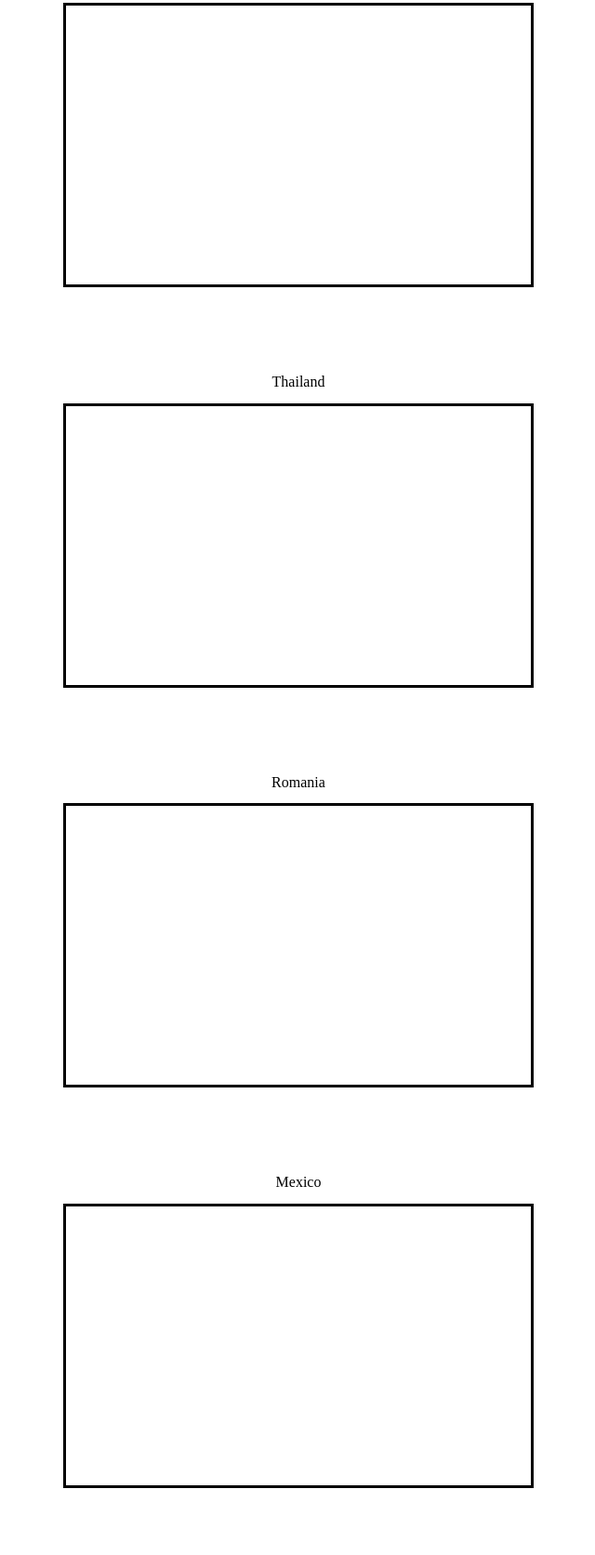
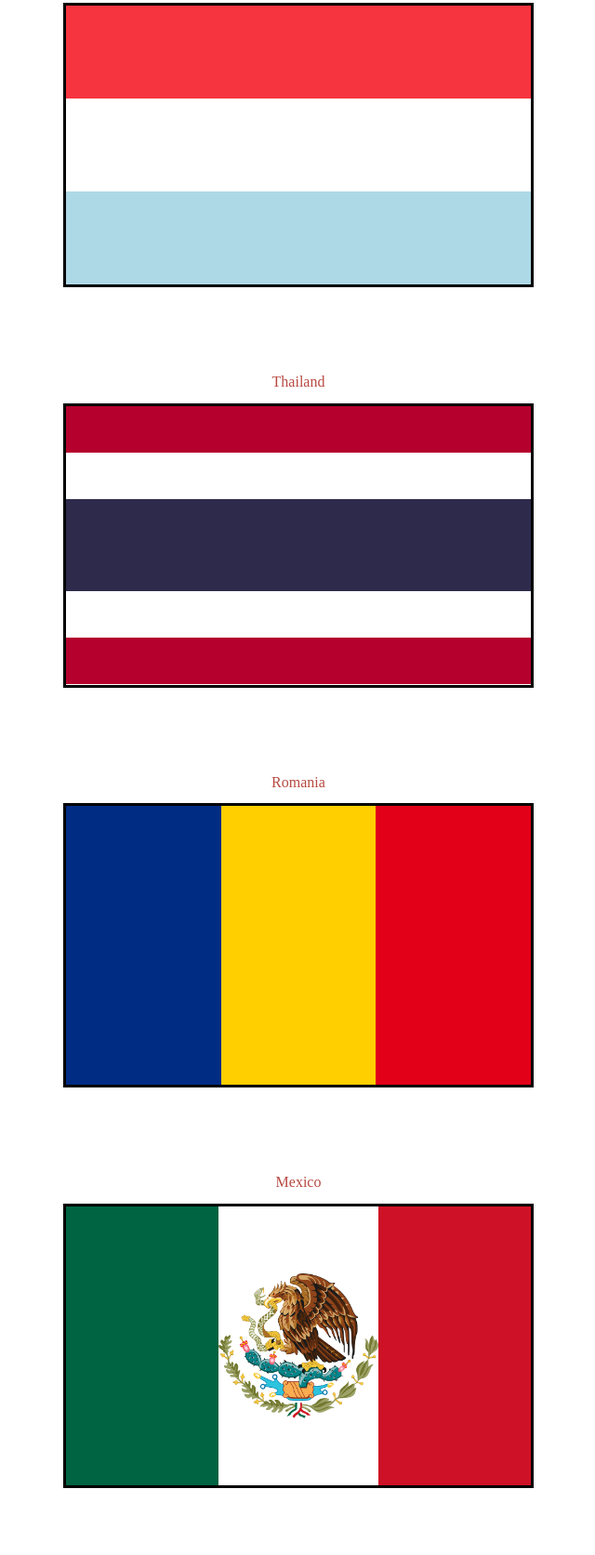
Before and after one commit to fullstack-decal-sp23/hw2-VishnuSuresh27, a plain HTML site: page index.html in a window 1280 px wide. Shown: the part 627-2300 px from the top of the page at 93% size, without its empty margins (319-959 px from the left). Drawn offline with Linux system fonts and the light colour scheme.

Commit message:
FInished with HW 2

```diff
--- a/index.html
+++ b/index.html
@@ -37,13 +37,18 @@
     </div>
 
     <h2 class="label">Romania</h2>
-    <div class="flag" style="">
-      <!-- insert flag here -->
+    <div class="flag" style="display: flex; flex-direction: row;">
+      <div class="romania-blue threehoriz"></div>
+      <div class="romania-yellow threehoriz" ></div>
+      <div class="romania-red threehoriz"></div>
     </div>
 
     <h2 class="label">Mexico</h2>
-    <div class="flag">
-      <!-- insert flag here -->
+    <div class="flag" style="display: flex; flex-direction: row;">
+      <div class="mexico-green threehoriz"></div>
+      <img src="eagle.png" class="mexico-img">
+      <div class="mexico-red threehoriz"></div>
+    </div>
     </div>
 
     <h2>Margin</h2>
--- a/styles.css
+++ b/styles.css
@@ -32,6 +32,7 @@ h2 {
 }
 
 .threevert {
+  height: 33.33%
 }
 
 .threehoriz {
@@ -75,7 +76,7 @@ h2 {
   background-color: blue;
 }
 
-.lightblue {
+.light-blue {
   background-color: lightblue;
 }
 
@@ -87,22 +88,34 @@ h2 {
   background-color: #fff;
 }
 
+#white {
+  background-color: #FFFFFF;
+}
+
 .black {
   background-color: #000;
 }
 
+.red {
+  background-color: #f6343f;
+}
+
+
 /* BEGIN QUESTION 2 */
 
 .thailand-red {
-  /* TODO */
+  background-color: #B5002D;
+  height: 16.66%;
 }
 
 .thailand-white {
-  /* TODO */
+  background-color: #FFFFFF;
+  height: 16.66%;
 }
 
 .thailand-blue {
-  /* TODO */
+  background-color: #2E2A4C;
+  height: 33.32%;
 }
 
 /* END QUESTION 2 */
@@ -130,6 +143,9 @@ h2 {
 
 .mexico-img {
   /* TODO */
+  align-self: center;
+  max-width: 50%;
+  max-height: 52%;
 }
 
 .mexico-red {
@@ -148,18 +164,30 @@ h2 {
 
 /* For margin practice */
 .flag1 {
-  background-color: red;
-  /* TODO */
+  background-color: blue;
+  margin-right: 5px;
 }
 
 .flag2 {
-  background-color: blue;
-  /* TODO */
+  background-color: yellow;
+  margin-left: 5px;
 }
 /* For padding practice */
 .padding-container {
   box-sizing: border-box;
   background-color: lightblue;
   background-clip: content-box, padding-box;
+  padding-left: 30px;
+  padding-right: 30px;
+  padding-top: 30px;
+  padding-bottom: 30px;
   /* TODO */
 }
+
+.label {
+  color: rgb(183, 73, 65);
+}
+
+.label:hover {
+  color: rgb(180, 252, 24);
+}
```
